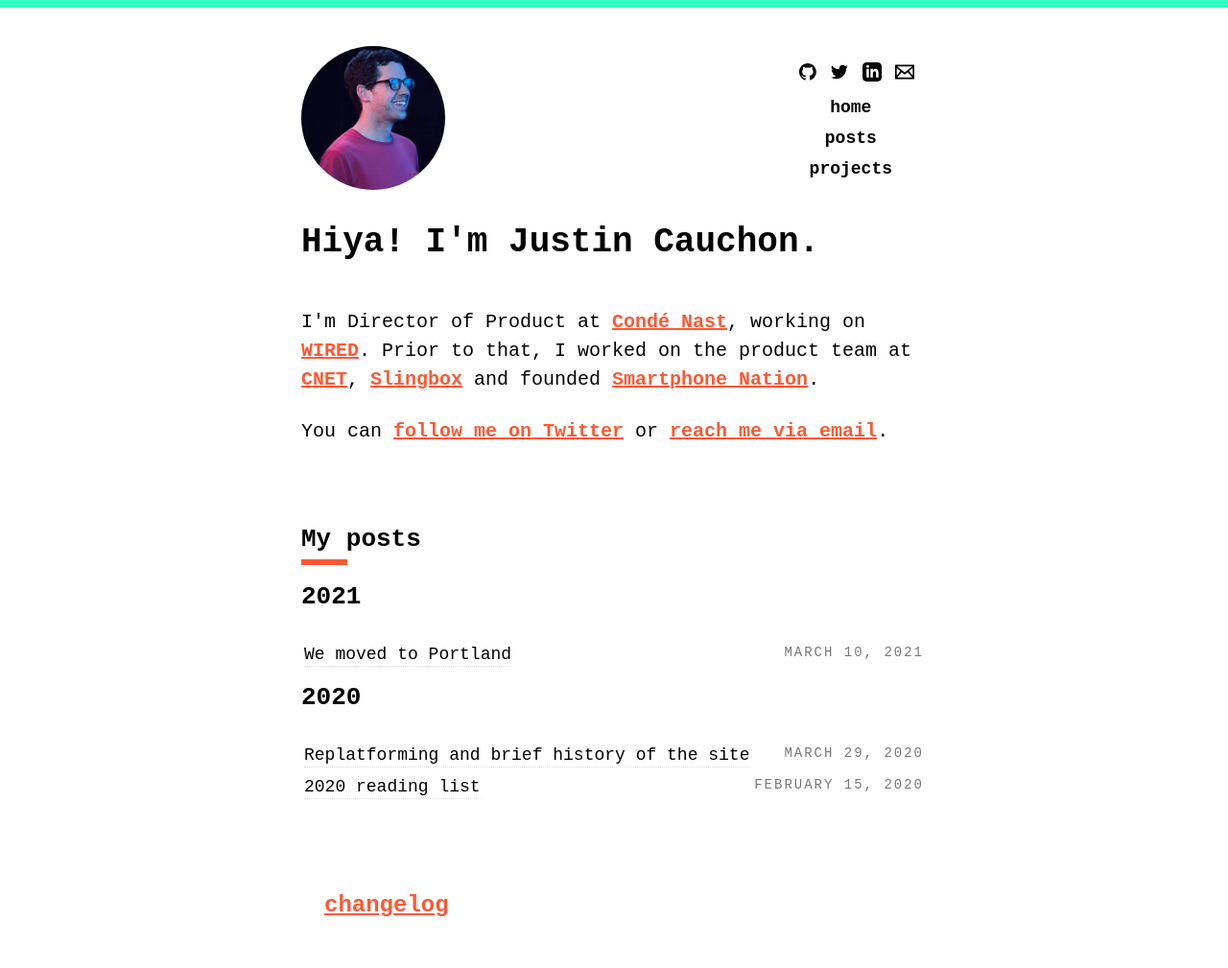
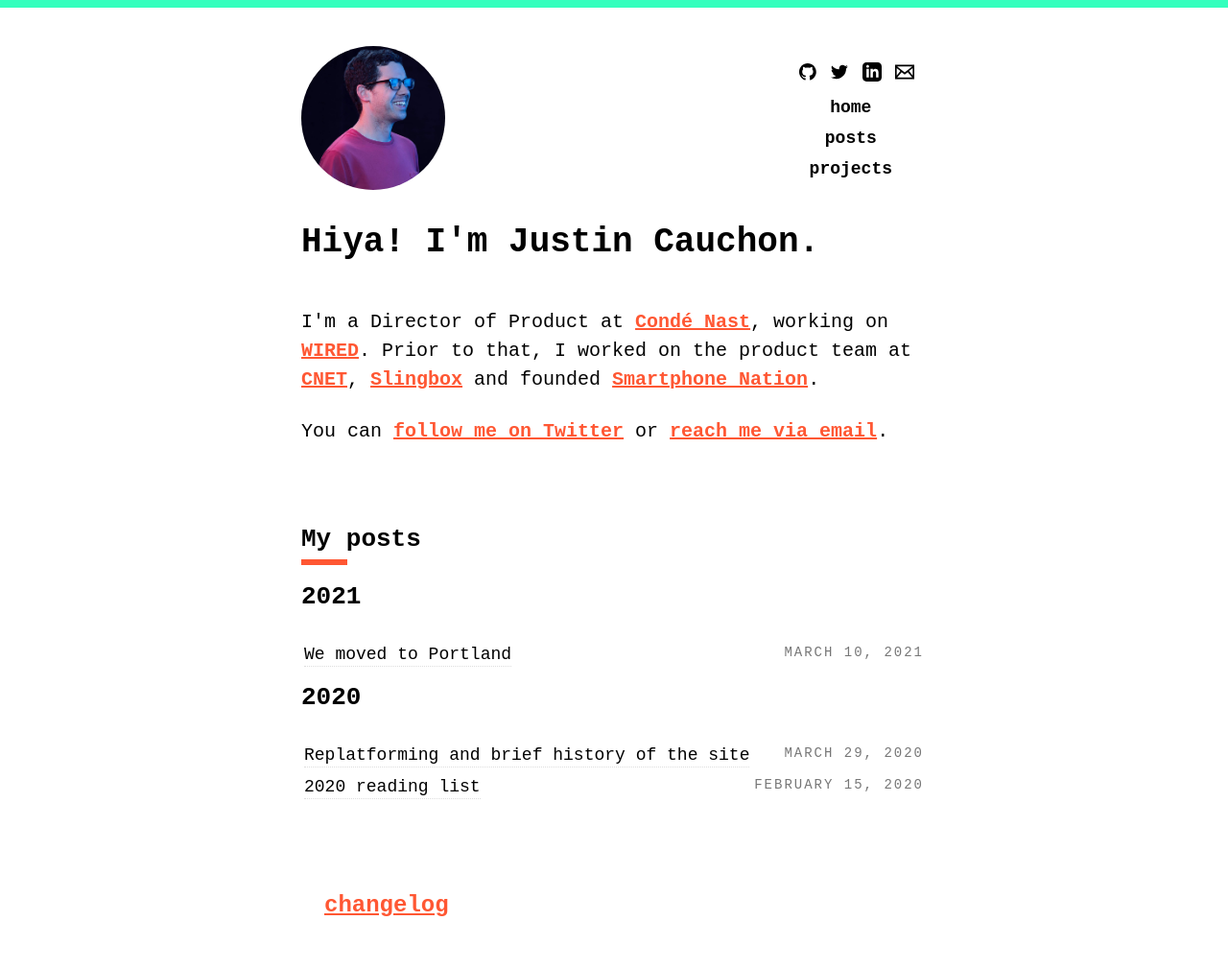
Before and after one commit to Cauchon/cauchon.github.io, a Jekyll site: the page built from index.html, in a window 1280 px wide. Shown: the whole page at 96% size. Built offline with Jekyll 4.4.1, drawn with Linux system fonts in a browser that asks for light colours; some web fonts are replaced.

Commit message:
Fix to homepage

```diff
--- a/index.html
+++ b/index.html
@@ -14,7 +14,7 @@
   <section class="content">
     <h1>Hiya! I'm Justin Cauchon.</h1>
 
-    <p>I'm Director of Product at <a href="https://www.condenast.com/">Condé Nast</a>, working on <a href="https://wired.com/">WIRED</a>. Prior to that, I worked on the product team at <a href="https://cnet.com/">CNET</a>, <a href="https://slingbox.com/">Slingbox</a> and founded <a href="https://smartphonenation.com/">Smartphone Nation</a>.
+    <p>I'm a Director of Product at <a href="https://www.condenast.com/">Condé Nast</a>, working on <a href="https://wired.com/">WIRED</a>. Prior to that, I worked on the product team at <a href="https://cnet.com/">CNET</a>, <a href="https://slingbox.com/">Slingbox</a> and founded <a href="https://smartphonenation.com/">Smartphone Nation</a>.
       </p>
       <p>
         <p>You can <a href="https://twitter.com/Cauchon/">follow me on Twitter</a> or <a href="&#109;&#097;&#105;&#108;&#116;&#111;:&#099;&#097;&#117;&#099;&#104;&#111;&#110;&#064;&#103;&#109;&#097;&#105;&#108;&#046;&#099;&#111;&#109;">reach me via email</a>.</p>
```
